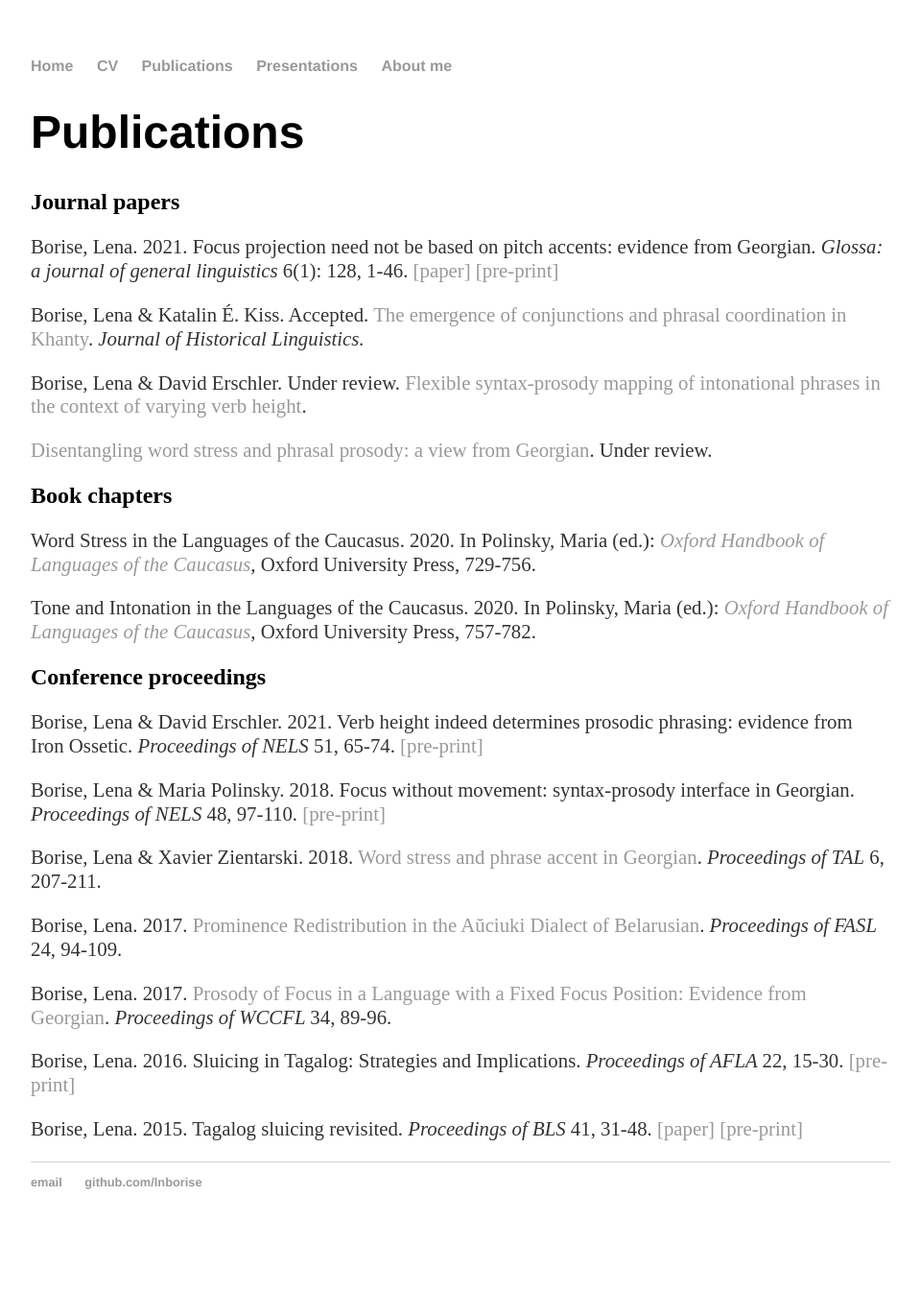
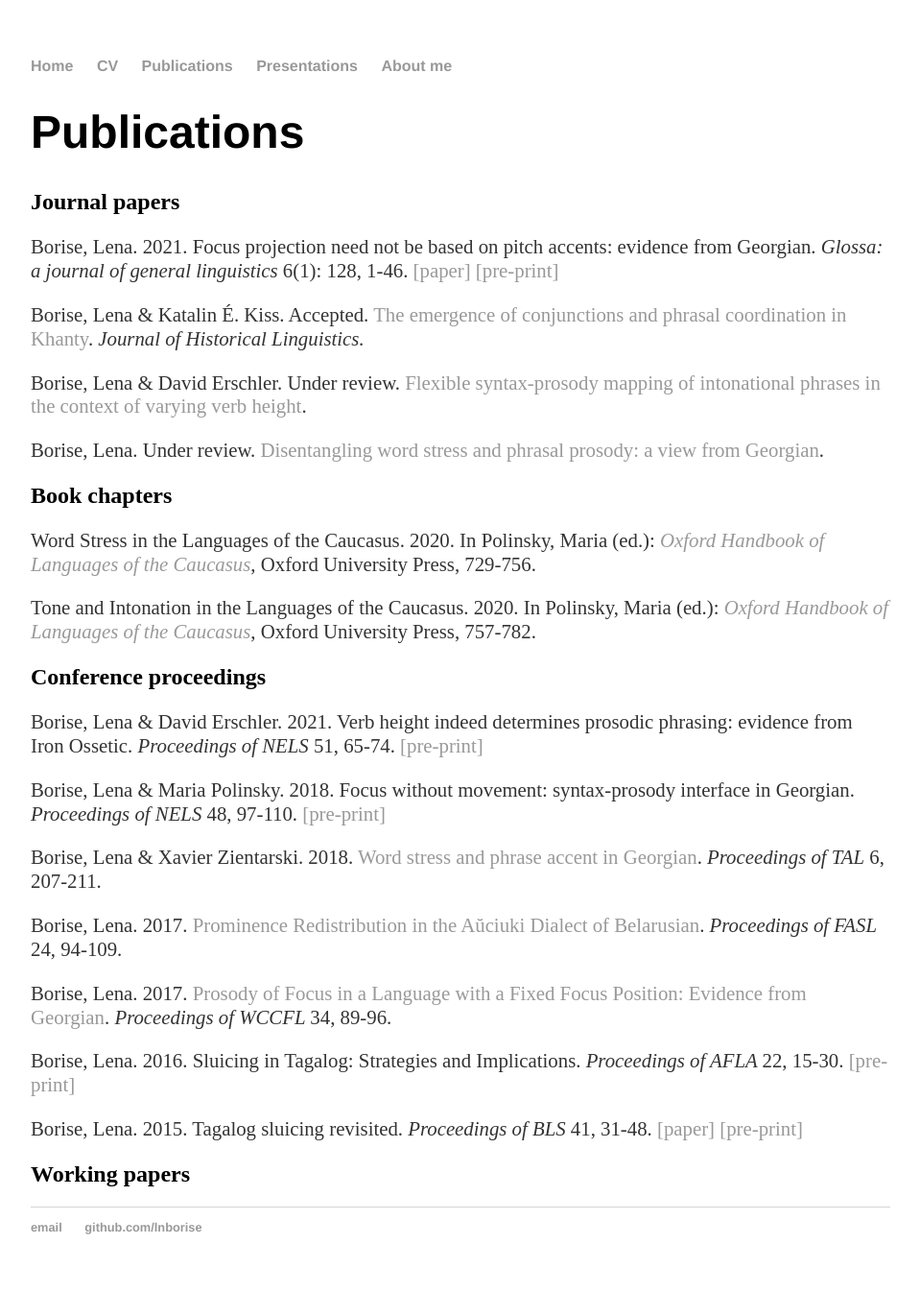
Before and after one commit to lnborise/lnborise.github.io, a Jekyll site: the page built from publications.html, in a window 1280 px wide. Shown: the whole page at 96% size, without its empty margins (160-1119 px from the left). Built offline with Jekyll 4.4.1, drawn with Linux system fonts in a browser that asks for light colours; before the commit the page ends 1299 px from its top, so only the background shows below that.

Commit message:
Update publications.html

```diff
--- a/publications.html
+++ b/publications.html
@@ -13,7 +13,7 @@ title: Publications
 
  	 <p>Borise, Lena & David Erschler. Under review. <a href="https://ling.auf.net/lingbuzz/006080">Flexible syntax-prosody mapping of intonational phrases in the context of varying verb height</a>.</p>
 
-	<p><a href="https://ling.auf.net/lingbuzz/005421">Disentangling word stress and phrasal prosody: a view from Georgian</a>. Under review.</p>
+	<p>Borise, Lena. Under review. <a href="https://ling.auf.net/lingbuzz/005421">Disentangling word stress and phrasal prosody: a view from Georgian</a>.</p>
 
 <h2>Book chapters</h2>
 
@@ -37,6 +37,8 @@ title: Publications
 
 	<p>Borise, Lena. 2015. Tagalog sluicing revisited. <i>Proceedings of BLS </i> 41, 31-48. <a href="https://escholarship.org/uc/item/7mk4k89f#main"> [paper]</a> <a href="https://lnborise.github.io/assets/Borise_Tagalog_sluicing_BLS.pdf"> [pre-print]</a> </p>
 
+<h2>Working papers</h2>
+
 
 
 
```
